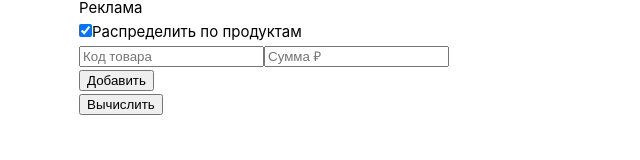
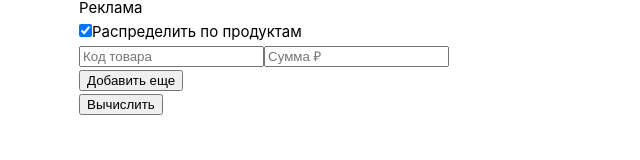
Before and after one commit to Dindro/marketplace-report, a Vue app: page / in a window 1280 px wide. Shown: the part 224-384 px from the top of the page, without its empty margins (81-721 px from the left). Built offline with nearby package versions, Linux system fonts and the light colour scheme.

Commit message:
edit add ad button

```diff
--- a/src/components/Report/FormAds.vue
+++ b/src/components/Report/FormAds.vue
@@ -19,7 +19,7 @@
                     <input v-model="ad.price" type="text" placeholder="Сумма ₽">
                     <button v-if="ads.length > 1" type="button" @click="removeAd(index)">Удалить</button>
                 </div>
-                <button type="button" @click="addAd">Добавить</button>
+                <button type="button" @click="addAd">Добавить еще</button>
             </div>
 
             <div v-else class="ads__total">
```
